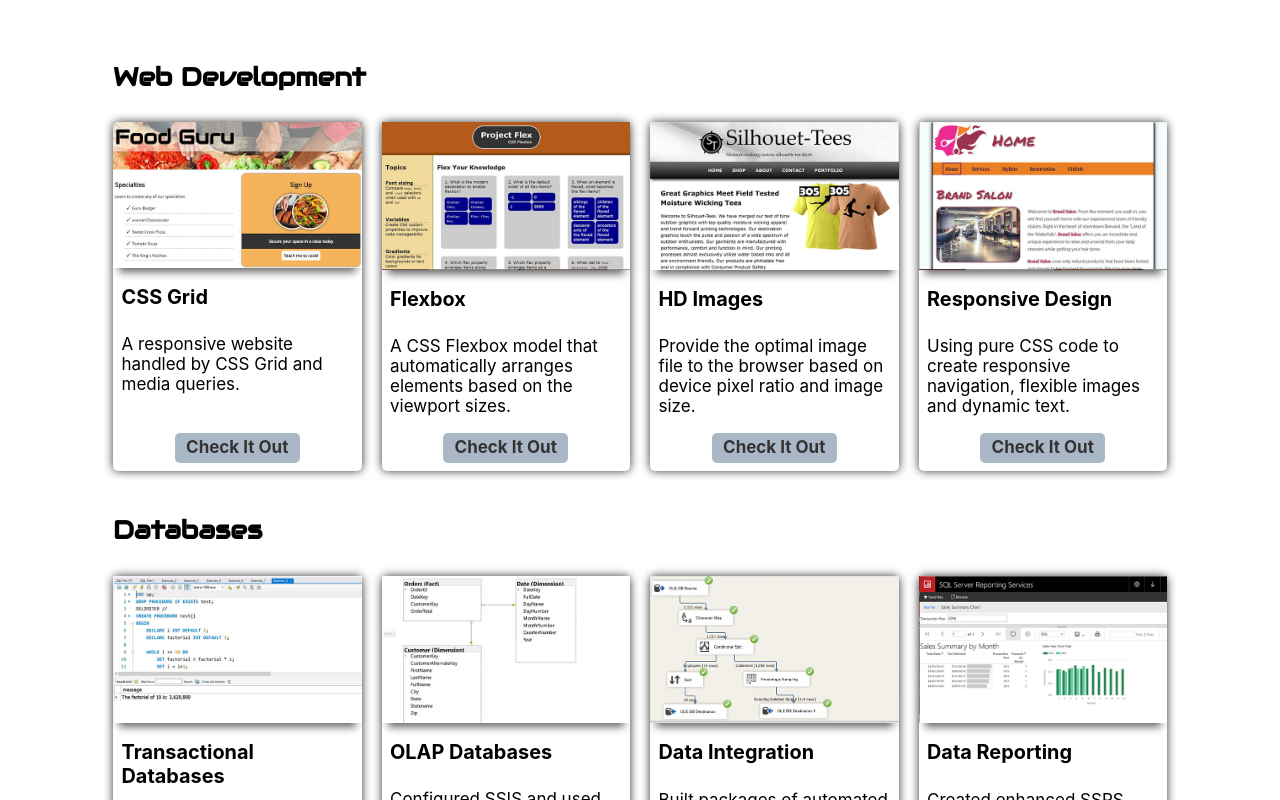
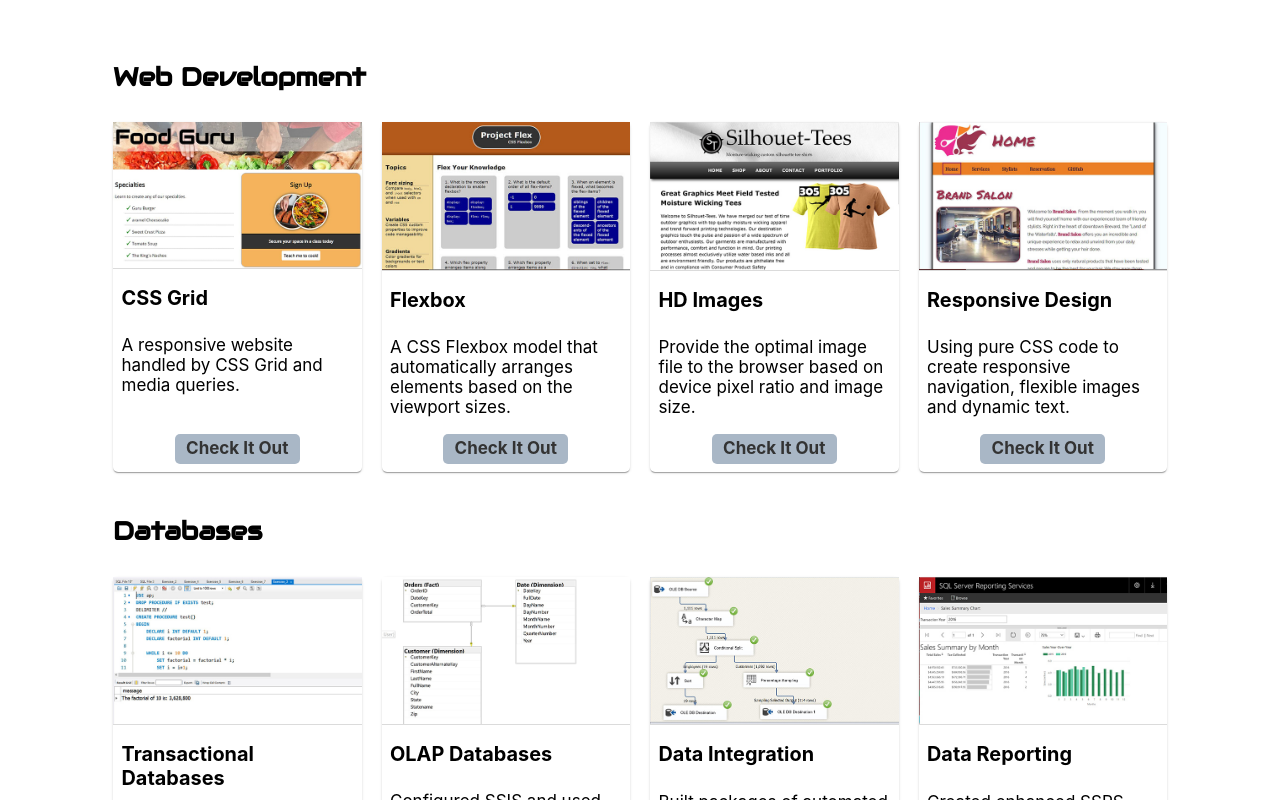
Before and after one commit to phmaa/my-app, a React (Create React App) app: page / in a window 1280 px wide. Shown: the part 820-1620 px from the top of the page. Built offline with nearby package versions, Linux system fonts and the light colour scheme.

Commit message:
box-shadow

```diff
--- a/src/App.css
+++ b/src/App.css
@@ -65,7 +65,8 @@ header a {
 
 #projects div {
   border-radius: 5px;
-  box-shadow: 0 0 10px #333;
+  box-shadow: 0px 2px 1px -1px rgba(0,0,0,0.2),
+  0px 1px 1px 0px rgba(0,0,0,0.14),0px 1px 3px 0px rgba(0,0,0,0.12);
   padding-bottom: .5rem;
 }
 
@@ -75,7 +76,7 @@ header a {
 }
 
 div img {
-  box-shadow: 0 10px 8px -6px #666;
+  border-bottom: 1px solid  rgba(0,0,0,0.14);
 }
 
 div h3,
--- a/src/components/Card.js
+++ b/src/components/Card.js
@@ -4,7 +4,7 @@ function Card(props) {
       <img src={props.image}  width="590" height="350"/>
       <h3>{props.title}</h3>
       <p>{props.para}</p>
-      <a href={props.link} class="button" target='_blank'>Check It Out</a>
+      {props.link && <a href={props.link} class="button" target='_blank'>Check It Out</a>}
     </div>
   );
 }
```
